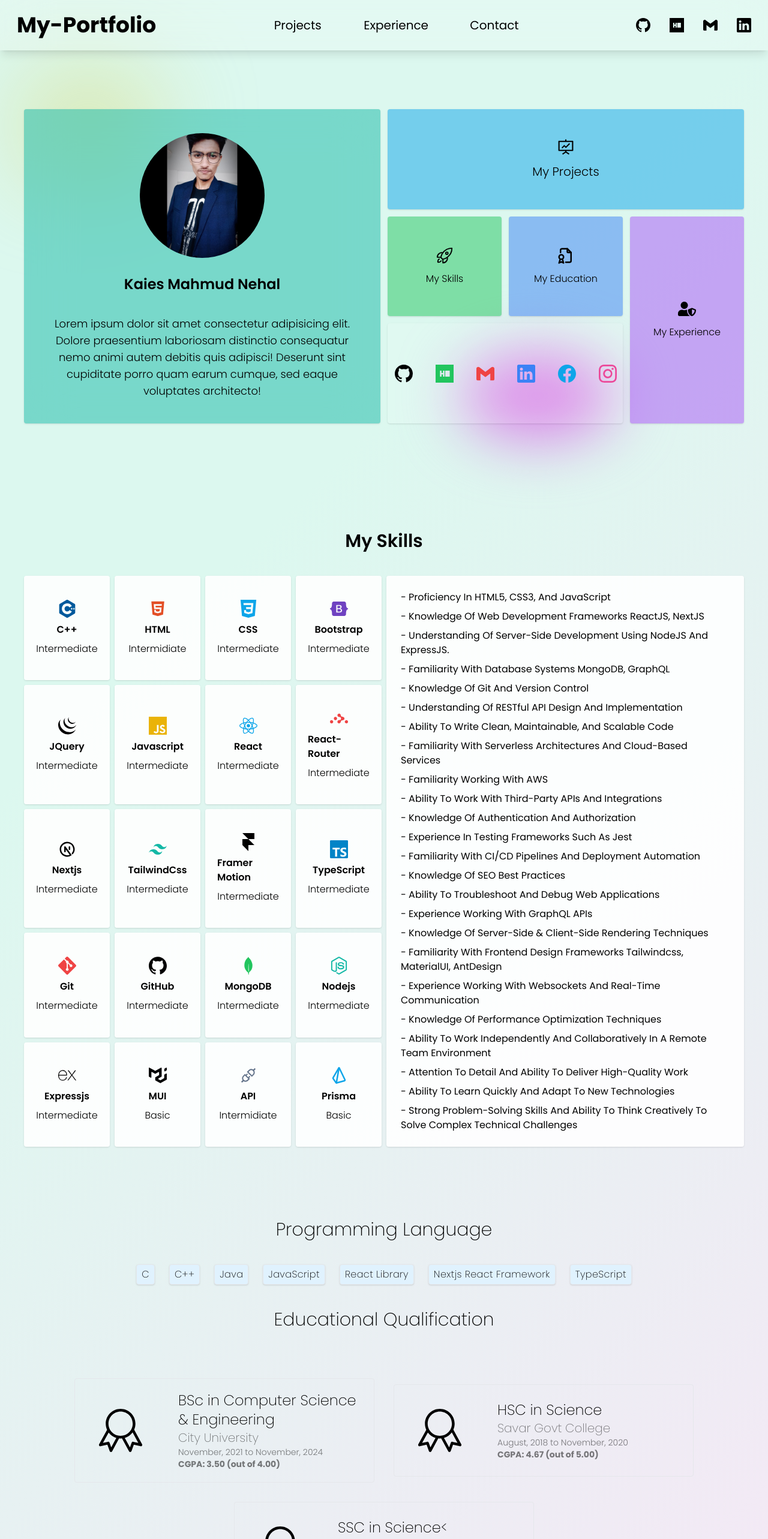
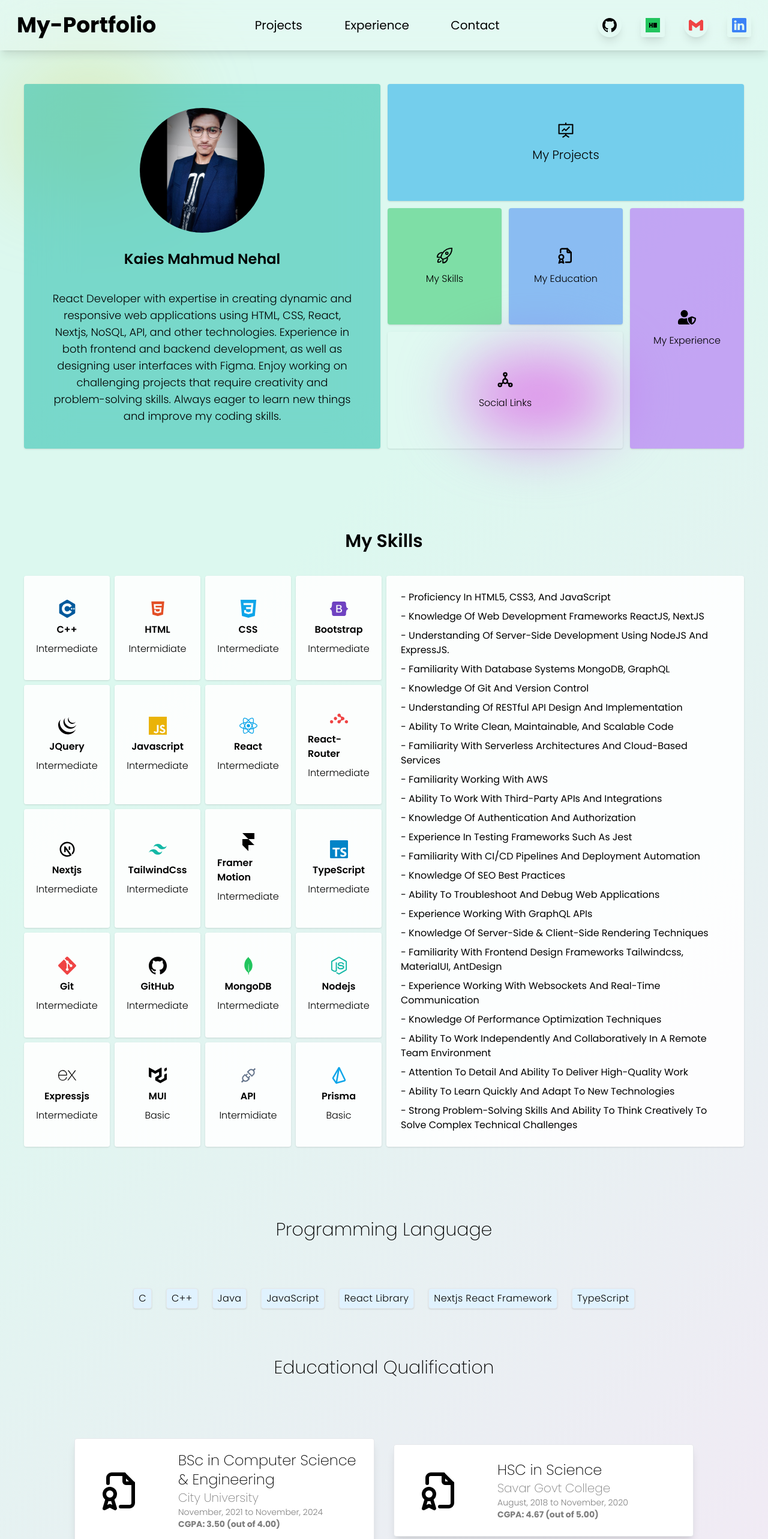
Before and after one commit to kaiesmahmud/km-nehal-portfolio, a Next.js app: page / in a window 1280 px wide. Shown: the top 2566 px of the page at 60% size. Built offline with nearby package versions, Linux system fonts and the light colour scheme.

Commit message:
all updated

```diff
--- a/components/Education.jsx
+++ b/components/Education.jsx
@@ -1,4 +1,6 @@
-import {SlBadge}from 'react-icons/sl'
+import {TbFileCertificate}from 'react-icons/tb'
+import {SiTemporal}from 'react-icons/si'
+import {HiLanguage}from 'react-icons/hi2'
 
 const Education = () => {
   const education = [
@@ -18,7 +20,7 @@ const Education = () => {
     },
     {
         id:3,
-        name:'SSC in Science<',
+        name:'SSC in Science',
         institute:'Gokulnagar High School',
         time:'January, 2016 to January, 2018',
         cgpa:'CGPA: 4.61 (out of 5.00)'
@@ -29,7 +31,7 @@ const Education = () => {
             {/* -----------------------Programming Language Section---------------------------------------- */}
             <section className='pt-20 text-xs lg:text-base pb-10'>
                 <h1 className='text-3xl font-extralight text-center pb-10 '>Programming Language</h1>
-                <div className='flex items-center justify-center gap-6 font-extralight'>
+                <div className='flex items-center justify-center flex-wrap gap-6 py-10 p-3'>
                 {
                   ['C','C++', 'Java','JavaScript','React Library', 'Nextjs React Framework','TypeScript'].map(item=>(
                     <h4 key={item} className='bg-sky-100 shadow border rounded px-2 py-1 tracking-wide'>{item}</h4>
@@ -40,13 +42,13 @@ const Education = () => {
             {/* --------------------------------------------Educational Qualification--------------------------------------------- */}
             <section>
                 <h1 className='text-3xl font-extralight text-center mb-20'>Educational Qualification</h1>
-                <div className='flex flex-wrap items-center justify-center gap-8'>
+                <div className='flex flex-wrap items-center justify-center gap-8 p-5'>
                         {
                             education.map(ob=>(
-                            <div key={ob.id} className='flex  items-center border  rounded w-[500px]'>
+                            <div key={ob.id} className='flex  items-center border
+                             shadow-lg bg-white hover:bg-shadow-xl  rounded w-[500px] select-none'>
                                     <div className='text-3xl lg:text-7xl  text-center p-6 lg:p-10'>
-                                {/* <MdOutlineBadge/> */}
-                                        <SlBadge/>
+                                        <TbFileCertificate/>
                                     </div>
                                     <div className='p-5'>
                                         <h2 className='text-xl lg:text-2xl font-extralight'>{ob.name}</h2>
@@ -59,23 +61,36 @@ const Education = () => {
                         }
                 </div>
             </section>
+            <div className='flex flex-col lg:flex-row justify-center items-center my-20'>
                 {/* -----------------------Language Section---------------------------------------- */}
-            <section className='pt-20 text-xs lg:text-base'>
+                <section className='pt-20 text-xs lg:text-base w-full lg:w-[40%]'>
                     <h1 className='text-3xl font-extralight text-center pb-10 '>Language</h1>
-                <div className='flex items-center justify-center gap-6 font-extralight'>
-                    <h4 className='bg-black border rounded px-2 py-1'>English</h4>
-                    <h4 className='bg-black border rounded px-2 py-1'>Bangla</h4>
+                    <div className='flex items-center justify-center gap-6 font-normal'>
+                    {
+                        ['English','Bangla'].map(i=>
+                            <div key={i} className='shadow-lg bg-sky-100 hover:bg-white rounded p-16 flex flex-col items-center justify-center gap-5'>
+                                <HiLanguage className='text-xl md:text-2xl lg:text-3xl xl:text-4xl '/>
+                                <h4 className=' '>{i}</h4>
+                            </div>
+                            )
+                        }
                     </div>
                 </section>
                 {/* -----------------------Hobby Section---------------------------------------- */}
-            <section className='pt-20 text-xs lg:text-base'>
+                <section className='pt-20 text-xs lg:text-base w-full lg:w-[60%]'>
                     <h1 className='text-3xl font-extralight text-center pb-10 '>Hobby</h1>
-                <div className='flex items-center justify-center flex-wrap gap-6 font-extralight'>
-                    <h4 className='bg-black border rounded px-3 py-1'>Programming</h4>
-                    <h4 className='bg-black border rounded px-3 py-1'>Travelling</h4>
-                    <h4 className='bg-black border rounded px-3 py-1'>Peting Animal</h4>
+                    <div className='flex items-center justify-center flex-wrap gap-6 '>
+                        {
+                            ['Programming','Travelling','Peting Animal'].map(i=>
+                                <div key={i} className='shadow-lg bg-slate-100 hover:bg-white rounded p-16 flex flex-col items-center justify-center gap-5'>
+                                     <SiTemporal className='text-xl md:text-2xl lg:text-3xl xl:text-4xl '/>
+                                    <h4>{i}</h4>
+                                </div>
+                                )
+                            }
                     </div>
                 </section>
+            </div>
 
     </section>
   )
--- a/components/Hero.jsx
+++ b/components/Hero.jsx
@@ -1,11 +1,7 @@
-import {AiFillHtml5,AiOutlineFundProjectionScreen} from 'react-icons/ai'
-import {CgCPlusPlus} from 'react-icons/cg'
+import {AiOutlineFundProjectionScreen} from 'react-icons/ai'
 import {HiOutlineRocketLaunch} from 'react-icons/hi2'
 import {FaUserShield} from 'react-icons/fa'
-import {TbBrandNextjs,TbFileCertificate} from 'react-icons/tb'
-import {SiJavascript,SiReact} from 'react-icons/si'
-import {BsGithub,BsLinkedin,BsFacebook,BsInstagram} from 'react-icons/bs'
-import {SiHackerrank, SiGmail} from 'react-icons/si'
+import {TbFileCertificate,TbSocial} from 'react-icons/tb'
 
 import Link from 'next/link'
 import Image from 'next/image'
@@ -21,37 +17,14 @@ const Hero = () => {
         <div className="bg-teal-500/50 shadow hover:shadow-lg backdrop-blur-2xl
           px-3 md:px-4 lg:px-5 xl:px-6 py-10 rounded flex flex-col items-center justify-center gap-3 md:gap-5 lg:gap-6 xl:gap-7">
           <Image src={nehal} alt='kaies Mahmud Nehal' width={300} height={300} className=" w-32 md:w-40 lg:w-52  rounded-full"/>
-          {/* <img src="https://i.ibb.co/SdG0Syc/Nehal.jpg" alt="kaies mahmud nehal" className=" w-32 md:w-40 lg:w-52  rounded-full" /> */}
           <h1 className="text-lg md:text-xl lg:text-2xl font-semibold">Kaies Mahmud Nehal</h1>
-          <p className="px-2 md:px-4 lg:px-5 pt-2 text-xs md:text-sm lg:text-base xl:text-lg text-center">Lorem ipsum dolor sit amet consectetur adipisicing elit. Dolore praesentium laboriosam distinctio consequatur nemo animi autem debitis quis adipisci! Deserunt sint cupiditate porro quam earum cumque, sed eaque voluptates architecto!</p>
+          <p className="px-2 md:px-4 lg:px-5 pt-2 text-xs md:text-sm lg:text-base xl:text-lg text-center"> React Developer with expertise in creating dynamic and responsive web applications using HTML, CSS, React, Nextjs, NoSQL, API, and other technologies. Experience in both frontend and backend development, as well as designing user interfaces with Figma. Enjoy working on challenging projects that require creativity and problem-solving skills. Always eager to learn new things and improve my coding skills.</p>
         </div>
         <div className="grid grid-cols-3 grid-rows-3 gap-3 text-xs md:text-sm lg:text-base ">
           <div className='col-span-3'>
             <Link href={'/projects'} className="shadow h-full hover:shadow-lg rounded p-3 bg-sky-500/50 hover:bg-slate-800 hover:text-sky-400 transition-colors ease-in  flex flex-col gap-3 items-center justify-center">
               <AiOutlineFundProjectionScreen className='text-3xl' />
               <h2 className="text-lg md:text-xl ">My Projects</h2>
-              {/* <div className="flex items-center gap-2 md:gap-4 lg:gap-6">
-                <div className="flex flex-col items-center justify-center">
-                  <CgCPlusPlus className='text-3xl md:text-4xl lg:text-5xl text-red-500'/>
-                  C++
-                </div>
-                <div className="flex flex-col items-center justify-center">
-                  <AiFillHtml5 className='text-3xl md:text-4xl lg:text-5xl text-red-500'/>
-                  HTML
-                </div>
-                <div className="flex flex-col items-center justify-center">
-                  <SiJavascript className='text-3xl md:text-4xl lg:text-5xl text-yellow-400'/>
-                  JavaScript
-                </div>
-                <div className="flex flex-col items-center justify-center">
-                  <SiReact className='text-3xl md:text-4xl lg:text-5xl text-blue-600'/>
-                  React
-                </div>
-                <div className="flex flex-col items-center justify-center">
-                  <TbBrandNextjs className='text-3xl md:text-4xl lg:text-5xl text-black'/>
-                  Nextjs
-                </div>
-              </div> */}
             </Link>
           </div>
           <div>
@@ -72,27 +45,11 @@ const Hero = () => {
               My Experience
             </Link>
           </div>
-          <div className=' col-span-2 shadow hover:shadow-lg rounded p-3 bg-white/10 flex flex-col items-center justify-center'>
-            <div className="grid grid-cols-6 gap-5 md:gap-10 items-center text-lg md:text-xl lg:text-3xl">
-              <Link href={'https://github.com/kaiesmahmud'} className='text-center'>
-                <BsGithub/>
-              </Link>
-              <Link href={'https://github.com/kaiesmahmud'}>
-                <SiHackerrank className='text-green-500' />
-              </Link>
-              <Link href={'https://github.com/kaiesmahmud'}>
-                <SiGmail className='text-red-500'/>
-              </Link>
-              <Link href={'https://github.com/kaiesmahmud'}>
-                <BsLinkedin className='text-blue-500 '/>
-              </Link>
-              <Link href={'https://github.com/kaiesmahmud'}>
-                <BsFacebook className='text-sky-500'/>
-              </Link>
-              <Link href={'https://github.com/kaiesmahmud'}>
-                <BsInstagram className='text-pink-500'/>
-              </Link>
-            </div>
+          <div className=' col-span-2 rounded'>
+            <Link href={'/#contact'} className="hover:bg-slate-800 hover:text-sky-400 transition-colors ease-in shadow h-full hover:shadow-lg rounded p-3 bg-white/10 flex flex-col gap-3 items-center justify-center" >
+              <TbSocial className='text-3xl '/>
+                Social Links
+            </Link>
           </div>
         </div>
       </div>
--- a/components/Navbar.jsx
+++ b/components/Navbar.jsx
@@ -25,17 +25,17 @@ const Navbar = () => {
           <Link href={'/#contact'} className="p-2 md:p-3 lg:p-4  rounded hover:bg-slate-800 hover:text-white transition-colors ease-in">Contact</Link>
         </div>
         <div className="hidden md:flex gap-2 md:gap-4 lg:gap-6 xl:gap-8 justify-end items-center text-lg md:text-xl lg:text-2xl">
-          <Link href={'https://github.com/kaiesmahmud'}>
+          <Link href={'https://github.com/kaiesmahmud'} className="rounded-full shadow-lg p-2 overflow-hidden">
             <BsGithub/>
           </Link>
-          <Link href={'https://github.com/kaiesmahmud'}>
-            <SiHackerrank className='' />
+          <Link href={'https://github.com/kaiesmahmud'} className="rounded shadow-lg p-2 overflow-hidden">
+            <SiHackerrank className='text-green-500 bg-black' />
           </Link>
-          <Link href={'https://github.com/kaiesmahmud'}>
-            <SiGmail/>
+          <Link href={'mailto:kaiesmahmud@gmail.com'} className="rounded-full shadow-lg p-2 overflow-hidden">
+            <SiGmail className="text-red-500"/>
           </Link>
-          <Link href={'https://github.com/kaiesmahmud'}>
-            <BsLinkedin/>
+          <Link href={'https://www.linkedin.com/in/kaies-mahmud-nehal/'} className="rounded shadow-lg p-2 overflow-hidden">
+            <BsLinkedin className="text-blue-500"/>
           </Link>
         </div>
       </nav>
@@ -47,18 +47,18 @@ const Navbar = () => {
             <Link href={'/#experience'} className="p-2 hover:bg-slate-800  hover:text-white transition-colors ease-in">Experience</Link>
             <Link href={'/#contact'} className="p-2  hover:bg-slate-800 hover:text-white transition-colors ease-in">Contact</Link>
             <div className="flex gap-10 justify-center items-center text-lg p-2">
-              <Link href={'https://github.com/kaiesmahmud'}>
-                <BsGithub/>
-              </Link>
-              <Link href={'https://github.com/kaiesmahmud'}>
-                <SiHackerrank className='' />
-              </Link>
-              <Link href={'https://github.com/kaiesmahmud'}>
-                <SiGmail/>
-              </Link>
-              <Link href={'https://github.com/kaiesmahmud'}>
-                <BsLinkedin/>
-              </Link>
+                <Link href={'https://github.com/kaiesmahmud'} className="rounded-full shadow-lg p-2 overflow-hidden">
+                  <BsGithub/>
+                </Link>
+                <Link href={'https://github.com/kaiesmahmud'} className="rounded shadow-lg p-2 overflow-hidden">
+                  <SiHackerrank className='text-green-500 bg-black' />
+                </Link>
+                <Link href={'mailto:kaiesmahmud@gmail.com'} className="rounded-full shadow-lg p-2 overflow-hidden">
+                  <SiGmail className="text-red-500"/>
+                </Link>
+                <Link href={'https://www.linkedin.com/in/kaies-mahmud-nehal/'} className="rounded shadow-lg p-2 overflow-hidden">
+                  <BsLinkedin className="text-blue-500"/>
+                </Link>
             </div>
           </div>
         </div>
--- a/pages/experience.js
+++ b/pages/experience.js
@@ -66,7 +66,7 @@ const Experience = () => {
                             <div className=' flex justify-start gap-5 items-start'>
                                 <BsPersonWorkspace className='text-4xl p-1 rounded-full w-[10%]'/>
                                 <div className='flex flex-col gap-2 w-[80%] border-l-2 border-purple-500 pl-5'>
-                                    <h2 className='text-lg font-extralight'>{exp.name}</h2>
+                                    <h2 className='text-lg font-semibold'>{exp.name}</h2>
                                     <h2 className=' text-opacity-80'>{exp.company}</h2>
                                     <h3 className='text-xs text-opacity-50'>{exp.time}</h3>
                                 </div>
--- a/pages/projects.js
+++ b/pages/projects.js
@@ -12,7 +12,7 @@ const Card = ({project}) =>(
               project.techs.map(i => (<div key={i} className="bg-slate-600 text-white p-1 rounded px-2 text-xs">{i}</div>))
             }
           </div>
-          <p className="text-xs md:text-sm lg:text-base">{project.description}</p>
+          {/* <p className="text-xs md:text-sm lg:text-base">{project.description}</p> */}
           <div className="grid grid-cols-2 gap-2 md:gap-5 lg:gap-10 text-center pt-5 text-xs md:text-sm lg:text-base">
             {
               project.github &&
```
Also changed, not shown: components/Contact.jsx (+59 -2 lines). Lines whose indentation alone changed are shown as unchanged.
